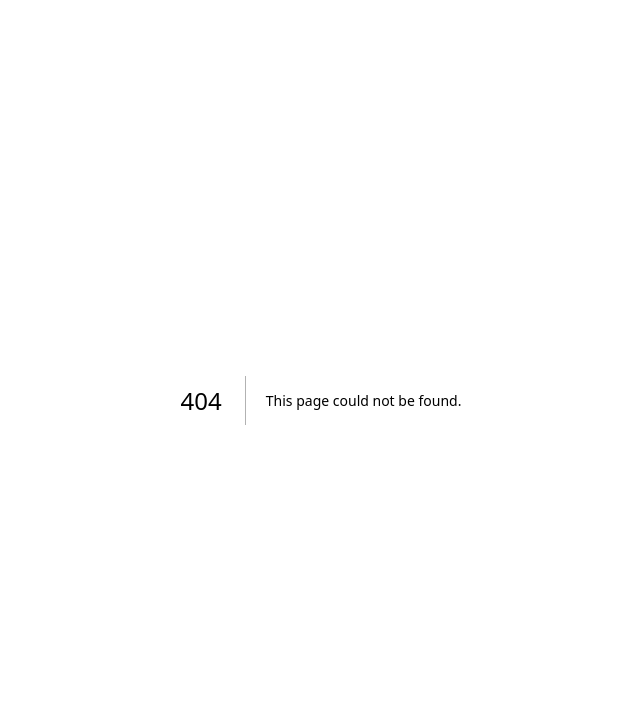
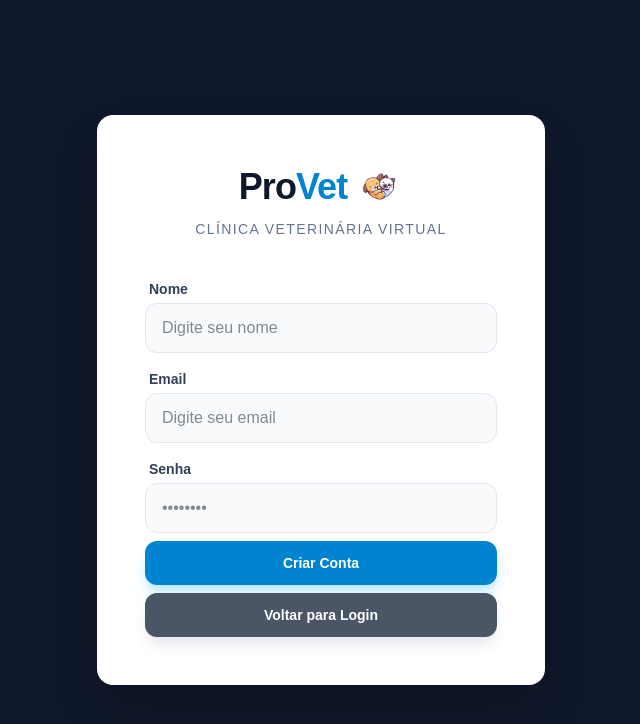
Before and after one commit to Juholiver/provet, a Next.js app: page /cadastro in a window 1280 px wide. Before the commit this address had no page. Shown: the top 724 px of the page, without its empty margins (319-959 px from the left). Built offline with nearby package versions, Linux system fonts and the light colour scheme.

Commit message:
adcionando a page Cadastro

```diff
--- /dev/null
+++ b/app/cadastro/page.tsx
@@ -0,0 +1,68 @@
+import Image from 'next/image';
+
+export default function Cadastro() {
+  return (
+    <main className="flex min-h-screen items-center justify-center bg-[#0f172a] p-4">
+      {/* Card Principal */}
+      <div className="w-full max-w-md rounded-2xl bg-white p-8 shadow-2xl md:p-12">
+
+        {/* Header/Logo Section */}
+        <div className="flex flex-col items-center text-center">
+          <div className="flex items-center gap-2">
+            <h1 className="text-4xl font-extrabold tracking-tight text-[#0f172a]">
+              Pro<span className="text-sky-600">Vet</span>
+            </h1>
+            <img
+              src="/DogECat.png"
+              alt="ProVet Logo"
+              className="h-12 w-auto object-contain"
+            />
+          </div>
+          <p className="mt-2 text-sm font-medium text-slate-500 uppercase tracking-widest">
+            Clínica Veterinária Virtual
+          </p>
+        </div>
+
+        {/* Formulário */}
+        <form className="mt-10 flex flex-col gap-4">
+            <div>
+              <label className="block text-sm font-semibold text-slate-700 ml-1 mb-1">Nome</label>
+              <input
+                type="text"
+                placeholder="Digite seu nome"
+                className="w-full rounded-xl border border-slate-200 bg-slate-50 px-4 py-3 text-slate-900 transition-all focus:border-sky-500 focus:bg-white focus:outline-none focus:ring-4 focus:ring-sky-100"
+              />
+            </div>
+            <div>
+              <label className="block text-sm font-semibold text-slate-700 ml-1 mb-1">Email</label>
+              <input
+                type="email"
+                placeholder="Digite seu email"
+                className="w-full rounded-xl border border-slate-200 bg-slate-50 px-4 py-3 text-slate-900 transition-all focus:border-sky-500 focus:bg-white focus:outline-none focus:ring-4 focus:ring-sky-100"
+              />
+            </div>
+            <div>
+              <label className="block text-sm font-semibold text-slate-700 ml-1 mb-1">Senha</label>
+              <input
+                type="password"
+                placeholder="••••••••"
+                className="w-full rounded-xl border border-slate-200 bg-slate-50 px-4 py-3 text-slate-900 transition-all focus:border-sky-500 focus:bg-white focus:outline-none focus:ring-4 focus:ring-sky-100"
+              />
+            </div>
+          </form>
+         <div>
+          <button className="mt-2 w-full rounded-xl bg-sky-600 py-3 text-sm font-bold text-white shadow-lg shadow-sky-200 transition-all hover:bg-sky-700 hover:shadow-none active:scale-[0.98]">
+            Criar Conta
+          </button>
+          <button className="mt-2 w-full rounded-xl bg-gray-600 py-3 text-sm font-bold text-white shadow-lg shadow-gray-200 transition-all hover:bg-gray-700 hover:shadow-none active:scale-[0.98]">
+            <a href="/" className="font-bold text-white hover:text-gray-200 hover:underline">
+              Voltar para Login
+            </a>
+          </button>
+        </div>
+      </div>
+    </main>
+
+
+  );
+}
--- a/app/page.tsx
+++ b/app/page.tsx
@@ -54,7 +54,7 @@
         {/* Footer do Card */}
         <div className="mt-8 text-center text-sm text-slate-600">
           Ainda não tem acesso?{' '}
-          <a href="#" className="font-bold text-sky-600 hover:text-sky-700 hover:underline">
+          <a href="/cadastro" className="font-bold text-sky-600 hover:text-sky-700 hover:underline">
             Criar conta gratuita
           </a>
         </div>
```
